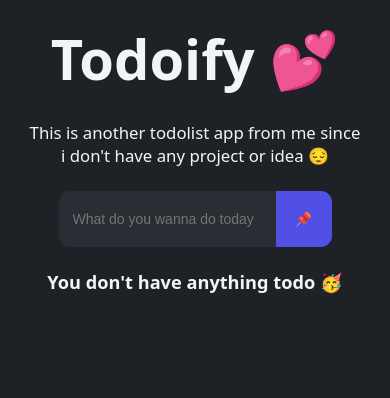
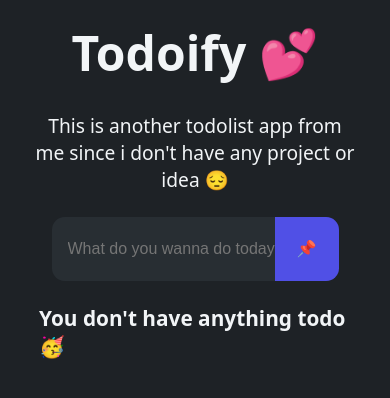
Before and after one commit to CreativeKittens/another-todolist-app, a React (Vite) app: page / in a window 390 px wide. Shown: the top 398 px of the page. Built offline with nearby package versions, Linux system fonts and the light colour scheme.

Commit message:
Fix size element and responsive

```diff
--- a/src/styles/App.css
+++ b/src/styles/App.css
@@ -11,7 +11,7 @@
 }
 
 .heading {
-	font-size: 4rem;
+	font-size: 3rem;
 	text-align: center;
 	margin-bottom: 1rem;
 }
@@ -39,6 +39,6 @@
 
 .todo-status {
 	margin: 3vmin 0 1vmin 0;
-	font-size: 1.3rem;
+	font-size: 1rem;
 	align-self: flex-start;
 }
--- a/src/styles/InputField.css
+++ b/src/styles/InputField.css
@@ -1,5 +1,5 @@
 .todo-input {
-	min-width: 70vw;
+	min-width: 50vw;
 	display: flex;
 	align-items: center;
 	justify-content: space-between;
--- a/src/styles/index.css
+++ b/src/styles/index.css
@@ -18,6 +18,6 @@ html {
 
 @media screen and (max-width: 768px) {
 	html {
-		font-size: 14px;
+		font-size: 16px;
 	}
 }
```
